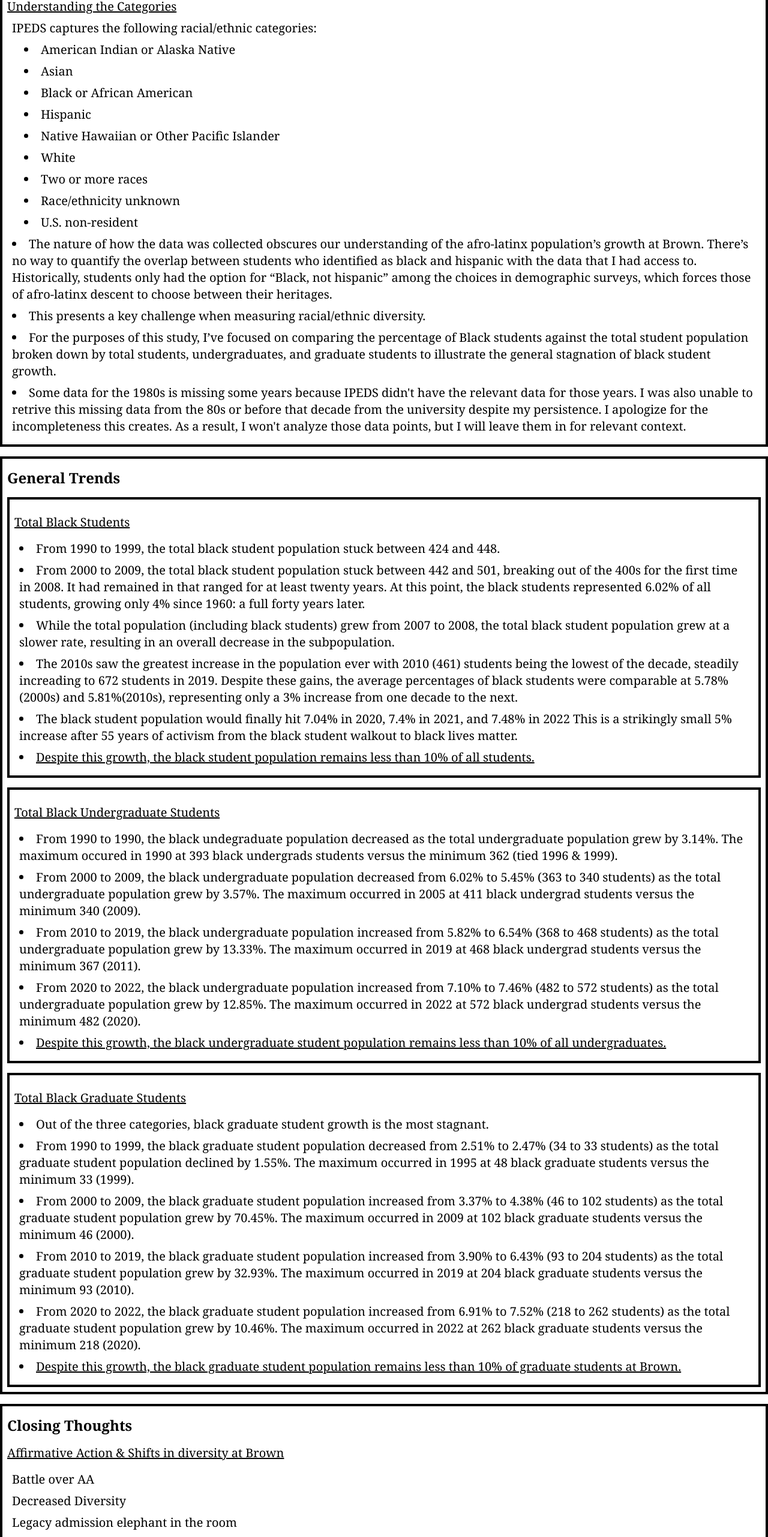
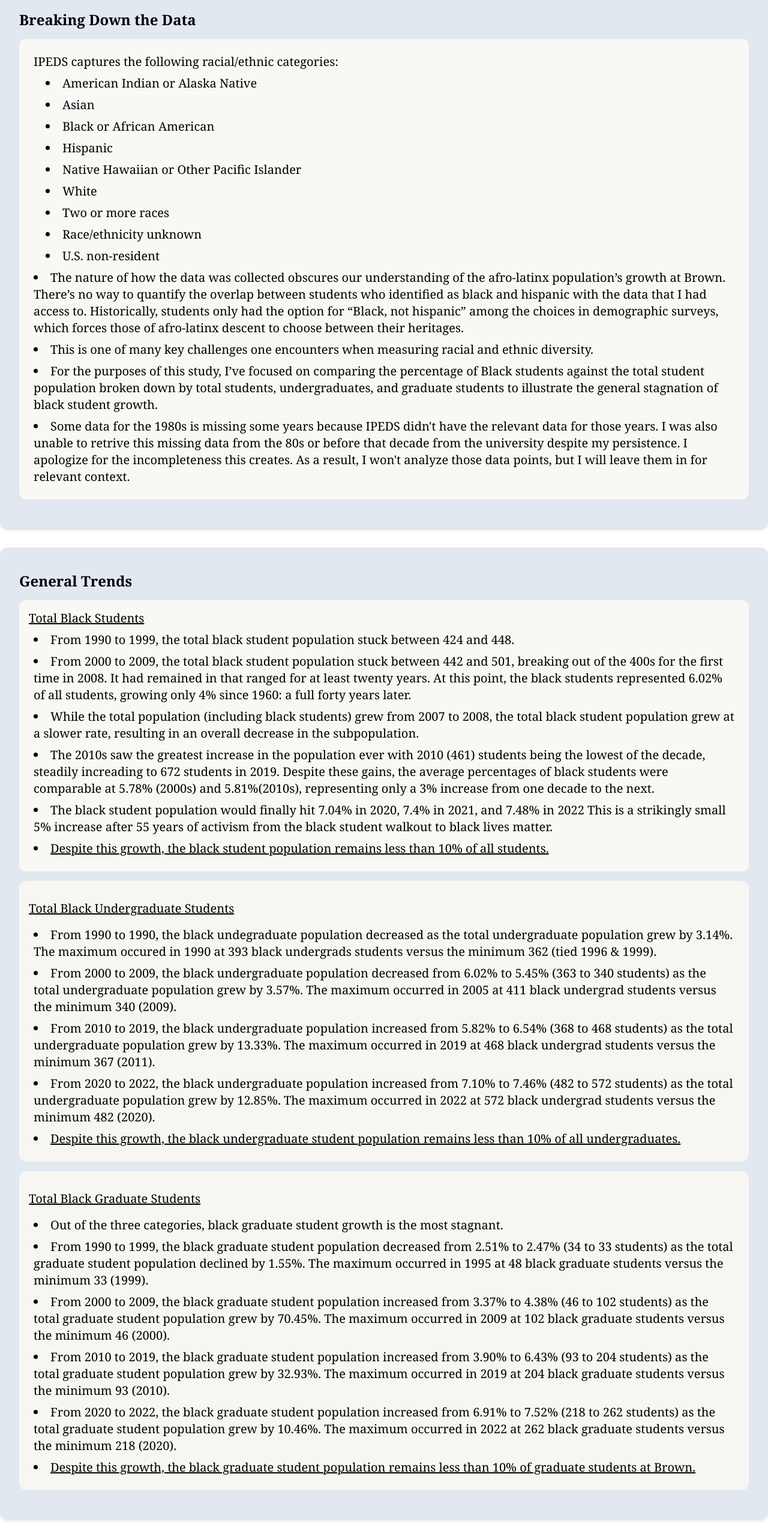
Before and after one commit to CaziahDevs/elevent-percent-revised, a Next.js app in the folder eleven-percent/: page /visuals/concl in a window 1280 px wide. Shown: the part 215-2778 px from the top of the page at 60% size. Built offline with nearby package versions, Linux system fonts and the light colour scheme.

Commit message:
Project completed

```diff
--- a/eleven-percent/src/app/components/Footer.tsx
+++ b/eleven-percent/src/app/components/Footer.tsx
@@ -6,7 +6,7 @@
         <div className='shadow-inner bg-[#d2af85] p-5 px-7  font-bold   w-full  flex items-center justify-between text-lg'>
             <p>© 2024 Eleven Percent Project. All rights reserved.</p>
             <Link href={"https://github.com/CaziahDevs"}
-                className='hover:underline transition ease-in-out text-lg '>
+                className='hover:underline transition ease-in-out text-2xl '>
                 Caziah Mayers
             </Link>
         </div>
--- a/eleven-percent/src/app/visuals/concl/page.tsx
+++ b/eleven-percent/src/app/visuals/concl/page.tsx
@@ -1,11 +1,10 @@
 export default function Concl() {
     return (
         <div className="">
-            <h1 className="text-3xl my-5 font-bold underline text-center">Conclusions</h1>
-            <div className="mt-4 gap-4  border-black border-4 p-2 ">
+            <h1 className="text-3xl my-10 font-bold text-center">Conclusions</h1>
+            <div className="my-8 gap-4   bg-slate-200 rounded-xl p-8  shadow-md border-black border-1">
                 <h2 className="text-2xl font-bold  ">Breaking Down the Data</h2>
-                <h3 className="text-xl underline my-2">Understanding the Categories</h3>
-                <div>
+                <div className="my-4 bg-[#f9f8f5] p-4 rounded-xl border-black border-1">
                     <p className="px-2 text-xl my-2">
                         IPEDS captures the following racial/ethnic categories:
                     </p>
@@ -27,7 +26,7 @@
                         students only had the option for “Black, not hispanic” among the choices in demographic
                         surveys, which forces those of afro-latinx descent to choose between their heritages.
                     </li>
-                    <li className="px-2 text-xl my-2">This presents a key challenge when measuring racial/ethnic diversity.</li>
+                    <li className="px-2 text-xl my-2">This is one of many key challenges one encounters when measuring racial and ethnic diversity.</li>
                     <li className="px-2 text-xl my-2">
                         For the purposes of this study, I’ve focused on comparing the percentage of Black students
                         against the total student population broken down by total students, undergraduates, and
@@ -42,11 +41,11 @@
                 </div>
             </div>
 
-            <div className="mt-4 gap-4  border-black border-4 p-2 ">
+            <div className="my-8 gap-4   bg-slate-200 rounded-xl p-8  shadow-md border-black border-1">
                 <h2 className="text-2xl font-bold my-2 ">General Trends</h2>
 
-                <div className="mt-4 gap-4  border-black border-4 p-2 ">
-                    <h3 className="text-xl underline my-4 ">Total Black Students</h3>
+                <div className="my-4 bg-[#f9f8f5] p-4 rounded-xl border-black border-1">
+                    <h3 className="text-xl underline ">Total Black Students</h3>
                     <li className="px-2 text-xl my-2">
                         From 1990 to 1999, the total black student population stuck between 424 and 448.
                     </li>
@@ -69,7 +68,7 @@
                     </li>
                 </div>
 
-                <div className="mt-4 gap-4  border-black border-4 p-2 ">
+                <div className="bg-[#f8f6f3] p-4 rounded-xl my-4 border-black border-1">
                     <h3 className="text-xl underline my-4">Total Black Undergraduate Students</h3>
                     <div className="*:px-2 *:text-xl *:my-2">
                         <li>From 1990 to 1990, the black undegraduate population decreased as the total undergraduate population grew by 3.14%.
@@ -90,7 +89,7 @@
 
 
                 </div>
-                <div className="mt-4 gap-4  border-black border-4 p-2 ">
+                <div className="bg-[#f8f6f3] p-4 rounded-xl my-4 border-black border-1">
                     <h3 className="text-xl underline my-4">Total Black Graduate Students</h3>
                     <div className="*:px-2 *:text-xl *:my-2">
                         <li>
@@ -118,21 +117,56 @@
                 </div>
             </div>
 
-            <div className="mt-4 gap-4  border-black border-4 p-2 ">
+            <div className="my-8 gap-4   bg-slate-200 rounded-xl p-8  shadow-md border-black border-1">
                 <h2 className="text-2xl font-bold my-2">Closing Thoughts</h2>
+                <div className="bg-[#f8f6f3] p-4 rounded-xl my-4 border-black border-1">
+                    <h3 className="text-xl underline my-4">Affirmative Action & Shifts in Diversity at Brown</h3>
+                    <ul>
+                        <li className="px-2 text-xl my-2 hover:text-blue-400 transition ease-in-out">
+                            <a href="https://www.browndailyherald.com/article/2024/09/the-battle-over-affirmative-action-is-far-from-finished-triggering-new-legal-threats?utm_campaign=linkinbio&utm_medium=referral&utm_source=later-linkinbio">
+                                Black student enrollment back slides 40% post affirmative action
+                            </a>
+                        </li>
+                        <li className="px-2 text-xl my-2 hover:text-blue-400 transition ease-in-out">
+                            <a href="https://www.browndailyherald.com/article/2024/09/at-brown-university-black-freshman-enrollment-drops-40">
+                                Deeper look into the decreased diversity in the class of 2028
+                            </a>
+                        </li>
+                    </ul>
+                </div>
 
-                <h3 className="text-xl underline my-4">Affirmative Action & Shifts in diversity at Brown</h3>
-                <ul>
-                    <li className="px-2 text-xl my-2"> Battle over AA</li>
-                    <li className="px-2 text-xl my-2">Decreased Diversity</li>
-                    <li className="px-2 text-xl my-2">Legacy admission elephant in the room</li>
-                </ul>
-
-                <h3 className="text-xl underline my-4">The impact of discrimination on students</h3>
-                <h3 className="text-xl underline my-4">The role of data visualization in understanding trends</h3>
-                <li className="px-2 text-xl my-2">The amount of data I've had access to for this study is too small to rely on statstics to support my findings. However, there is something about simply looking
-                    at each of the graphs, and being humbled (or terrified) by how little they move over time. It puts into perspective some of the experiences that I've described of my time at Brown.
-                </li>
+                <div className="bg-[#f8f6f3] p-4 rounded-xl my-4 border-black border-1">
+                    <h3 className="text-xl underline my-4">
+                        The impact of discrimination on students
+                    </h3>
+                    <li className="px-2 text-xl my-2">
+                        Something I wish I could illustrate with more time and data is how this already small population is distributed across majors at Brown.
+                        During my time, I was often the only black student in group projects, and always one of six to seven black students in the course. I'd count each time. </li>
+                    <li className="px-2 text-xl my-2">
+                        The behavior of my peers occasionally followed the imposter syndrome I experienced. My code would be insulted and I'd have my answers changed in group work.
+                        I constantly questioned if I really belonged there.
+                    </li>
+                    <li className="px-2 text-xl my-2">
+                        Looking back, I'm deeply grateful for my time at Brown for the friends I made and the skills I learned. This project is just one tool in demonstrating that no institution
+                        is perfect, and we all must do our part to improve them.
+                    </li>
+                </div>
+                <div className="bg-[#f8f6f3] p-4 rounded-xl my-4 border-black border-1">
+                    <h3 className="text-xl underline my-4">
+                        The role of data visualization in understanding trends
+                    </h3>
+                    <li className="px-2 text-xl my-2">
+                        There is something about simply looking at each of the graphs, and being humbled (or terrified) by how little they move over time.
+                        It puts into perspective some of the experiences that I've described of my time at Brown, and I'm glad that others may be able to use this information to understand the history and function of these institutions.
+                    </li>
+                    <li className="px-2 text-xl my-2">
+                        One of my favorite things I worked on in school was a data visualization project I helped develop for the software engineering course, focusing on visualizing redlining data on the city of Providence
+                        from the 1930s. I was glad to show students the myriad was that our skills could be used: telling stories about the marginalized being just one!
+                    </li>
+                    <li className="px-2 text-xl my-2">
+                        It felt natural then to expand on this interest with my own work. Thanks for engaging with it!
+                    </li>
+                </div>
             </div>
         </div>
     );
```
